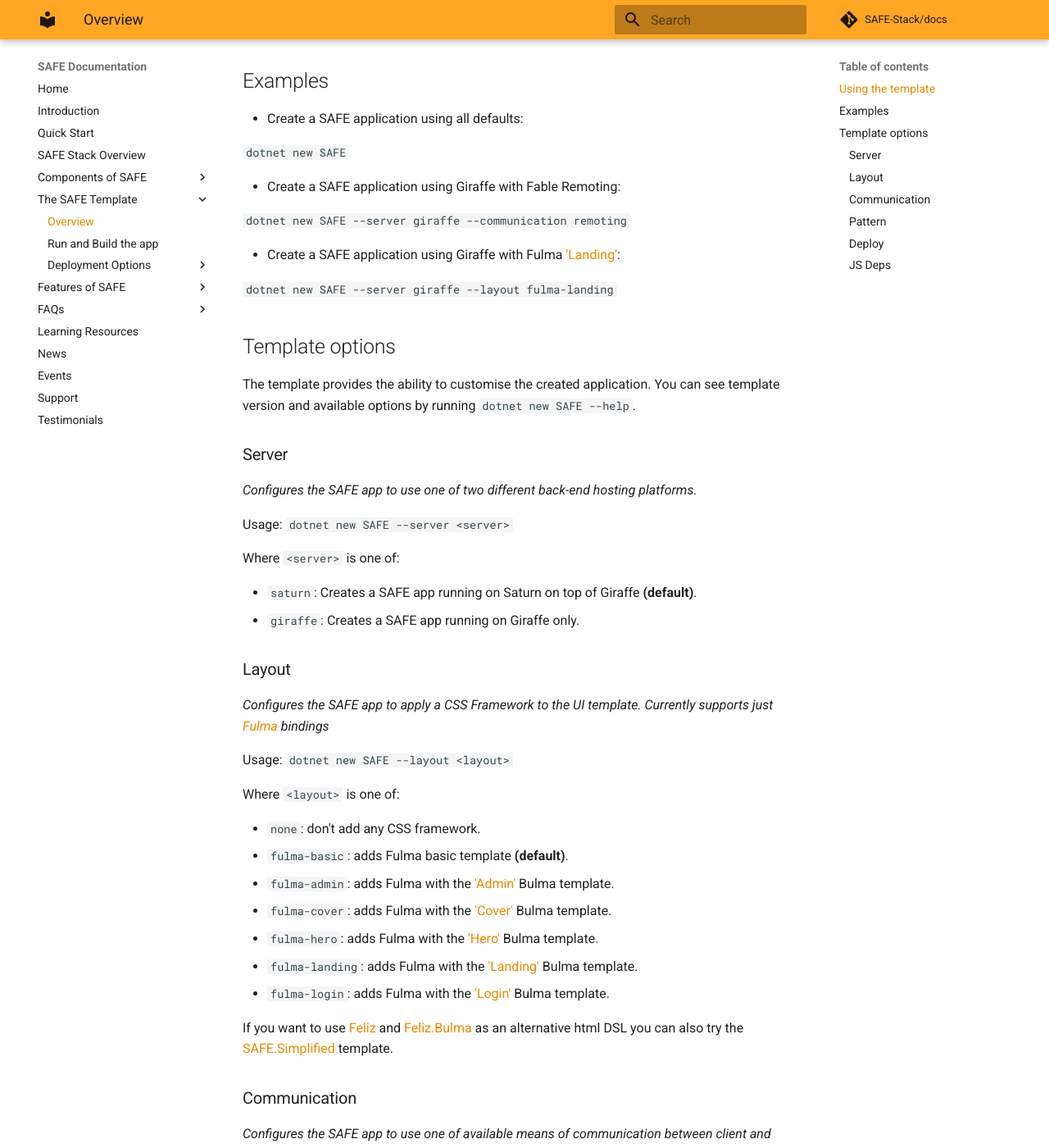
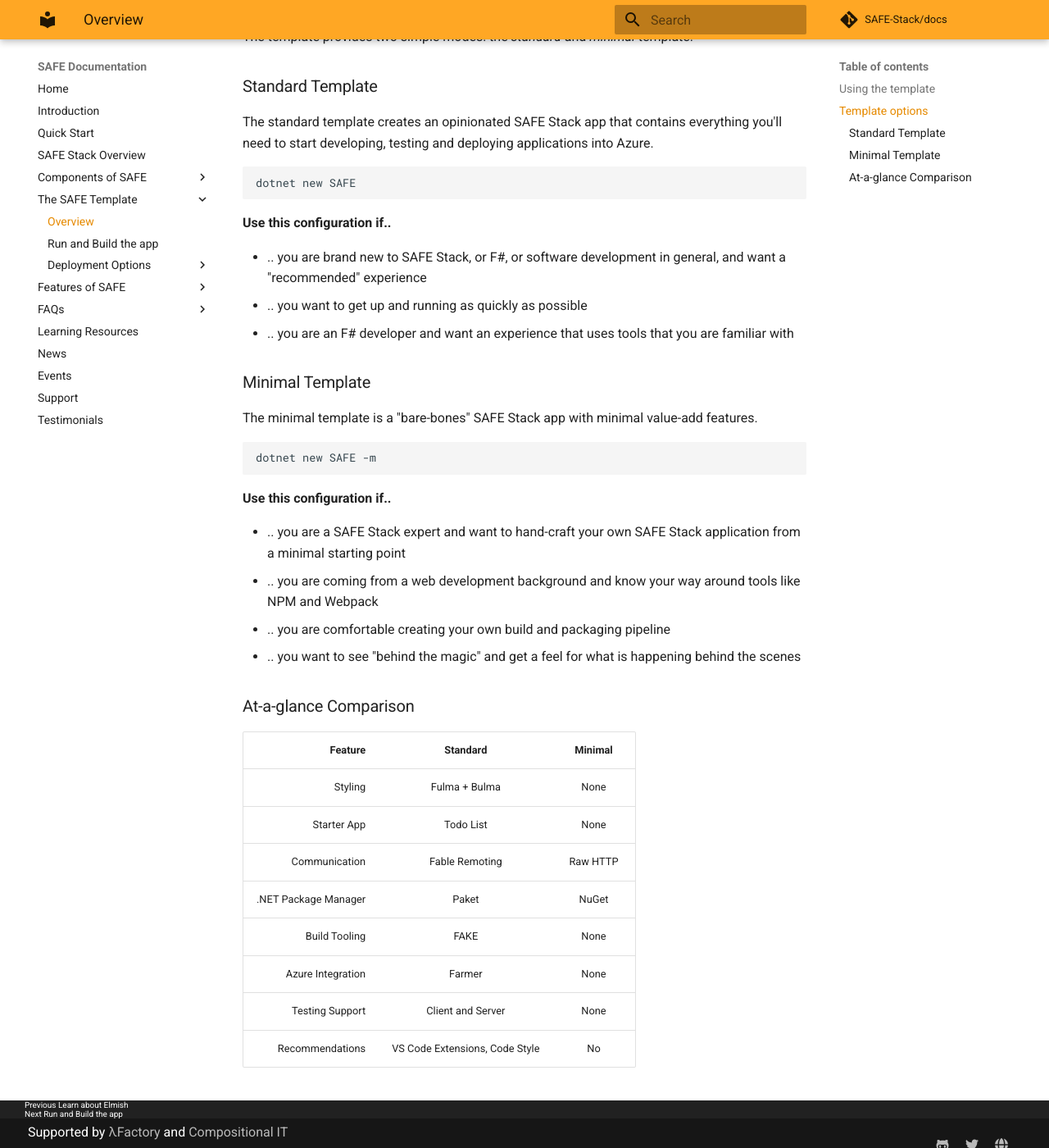
Before and after one commit to SAFE-Stack/docs, an MkDocs documentation site: the page built from docs/template-overview.md, in a window 1280 px wide and 1400 px high, scrolled down 550 px. Shown: the whole window at 82% size. Built offline with MkDocs 1.6.1 and Material for MkDocs 9.7.7, drawn with Linux system fonts in a browser that asks for light colours; comment, search, counter and statistics services are not loaded; some of the changed text lies outside the part shown.

Commit message:
Update main pages

````diff
--- a/docs/template-overview.md
+++ b/docs/template-overview.md
@@ -1,111 +1,50 @@
-The [SAFE Template](https://github.com/SAFE-Stack/SAFE-template) is a [dotnet CLI template](https://docs.microsoft.com/en-us/dotnet/core/tools/dotnet-new?tabs=netcore2x) for SAFE Stack projects, designed to get you up and running as quickly as possible, with flexible options to suit your application.
+The [SAFE Template](https://github.com/SAFE-Stack/SAFE-template) is a [dotnet CLI template](https://docs.microsoft.com/en-us/dotnet/core/tools/dotnet-new) for SAFE Stack projects, designed to get you up and running as quickly as possible, with flexible options to suit your application. The template gets you up and running with the most common elements of the stack with minimal configuration options.
 
-The template gets you up and running with the most common elements of the stack:
-
-* [Saturn](https://saturnframework.github.io/docs/) or [Giraffe](https://github.com/giraffe-fsharp/Giraffe)
-* [Fable](http://fable.io/) for client-side F#
-* [Elmish](https://elmish.github.io/) for web UI
-* [Fulma](https://fulma.github.io/Fulma/) for consistent web styling
-* [Docker](template-docker.md), [Azure App Service](template-appservice.md), [Google Cloud AppEngine](template-gcp-appengine.md), [Google Cloud Kubernetes Engine](template-gcp-kubernetes.md) or [Heroku](template-heroku.md) deployment models for hosting.
+All template options come with a fully working end-to-end SAFE application with known-good dependencies on client (NPM) and server (NuGet), as well as a preconfigured webpack configuration file.
 
 ## Using the template
-
 Refer to the [Quick Start guide](quickstart.md#create-your-first-safe-app) to see basic guidance on how to install and use the template.
 
-## Examples
+## Template options
+The template provides two simple modes: the *standard* and *minimal* template.
 
-* Create a SAFE application using all defaults:
+### Standard Template
+The standard template creates an opinionated SAFE Stack app that contains everything you'll need to start developing, testing and deploying applications into Azure.
 
-`dotnet new SAFE`
+```powershell
+dotnet new SAFE
+```
 
-* Create a SAFE application using Giraffe with Fable Remoting:
+**Use this configuration if..**
 
-`dotnet new SAFE --server giraffe --communication remoting`
+* .. you are brand new to SAFE Stack, or F#, or software development in general, and want a "recommended" experience
+* .. you want to get up and running as quickly as possible
+* .. you are an F# developer and want an experience that uses tools that you are familiar with
 
-* Create a SAFE application using Giraffe with Fulma ['Landing'](https://bulmatemplates.github.io/bulma-templates/templates/landing.html):
+### Minimal Template
+The minimal template is a "bare-bones" SAFE Stack app with minimal value-add features.
 
-`dotnet new SAFE --server giraffe --layout fulma-landing`
+```powershell
+dotnet new SAFE -m
+```
 
-## Template options
+**Use this configuration if..**
 
-The template provides the ability to customise the created application. You can see template version and available options by running  `dotnet new SAFE --help`.
+* .. you are a SAFE Stack expert and want to hand-craft your own SAFE Stack application from a minimal starting point
+* .. you are coming from a web development background and know your way around tools like NPM and Webpack
+* .. you are comfortable creating your own build and packaging pipeline
+* .. you want to see "behind the magic" and get a feel for what is happening behind the scenes
 
-### Server
 
-*Configures the SAFE app to use one of two different back-end hosting platforms.*
+### At-a-glance Comparison
 
-Usage: `dotnet new SAFE --server <server>`
-
-Where `<server>` is one of:
-
-* `saturn`: Creates a SAFE app running on Saturn on top of Giraffe **(default)**.
-* `giraffe`: Creates a SAFE app running on Giraffe only.
-
-### Layout
-
-*Configures the SAFE app to apply a CSS Framework to the UI template. Currently supports just [Fulma](https://fulma.github.io/Fulma) bindings*
-
-Usage: `dotnet new SAFE --layout <layout>`
-
-Where `<layout>` is one of:
-
-* `none`: don't add any CSS framework.
-* `fulma-basic`: adds Fulma basic template **(default)**.
-* `fulma-admin`: adds Fulma with the ['Admin'](https://bulmatemplates.github.io/bulma-templates/templates/admin.html) Bulma template.
-* `fulma-cover`: adds Fulma with the ['Cover'](https://bulmatemplates.github.io/bulma-templates/templates/cover.html) Bulma template.
-* `fulma-hero`: adds Fulma with the ['Hero'](https://bulmatemplates.github.io/bulma-templates/templates/hero.html) Bulma template.
-* `fulma-landing`: adds Fulma with the ['Landing'](https://bulmatemplates.github.io/bulma-templates/templates/landing.html) Bulma template.
-* `fulma-login`: adds Fulma with the ['Login'](https://bulmatemplates.github.io/bulma-templates/templates/login.html) Bulma template.
-
-If you want to use [Feliz](https://github.com/Zaid-Ajaj/Feliz) and [Feliz.Bulma](https://github.com/Dzoukr/Feliz.Bulma) as an alternative html DSL
-you can also try the [SAFE.Simplified](https://github.com/Zaid-Ajaj/SAFE.Simplified) template.
-
-### Communication
-
-*Configures the SAFE app to use one of available means of communication between client and server. Currently supports [Fable.Remoting](https://github.com/Zaid-Ajaj/Fable.Remoting) and [Elmish.Bridge](https://github.com/Nhowka/Elmish.Bridge). If this argument is not supplied, client / server communication will be handled through the standard routing and serialization mechanism of the server. See [here](feature-clientserver.md) for an overview of Fable.Remoting, Elmish.Bridge and the alternatives for sharing data between client and server.*
-
-Usage: `dotnet new SAFE --communication <communication model>`
-
-Where `<communication model>` is one of:
-
-* `none`: don't add any additional libraries for client-server communication **(default)**
-* `remoting`: add [Fable.Remoting](https://github.com/Zaid-Ajaj/Fable.Remoting) to the template.
-* `bridge`: add [Elmish.Bridge](https://github.com/Nhowka/Elmish.Bridge) to the template.
-
-### Pattern
-
-*Configures Client app to use one of available patterns. Currently supports only either default Elmish architecture with Commands or simple (no Commands) Elmish Architecture in conjunction with [Elmish.Streams](https://elmish-streams.readthedocs.io/) library for reactive programming*
-
-Usage: `dotnet new SAFE --pattern <pattern model>`
-
-Where `<pattern model>` is one of:
-
-* `default`: use standard Elmish architecture with Commands **(default)**
-* `streams`: use simple Elmish architecture without Commands + [Elmish.Streams](https://elmish-streams.readthedocs.io/) for reactive pattern
-
-### Deploy
-
-*Optionally configures the SAFE app to elements needed for deploying to one of two different hosting models. If this argument is not supplied, no explicit support for any hosting model will be provided.*
-
-Usage: `dotnet new SAFE --deploy <hosting model>`
-
-Where `<hosting model>` is one of:
-
-* `none`: don't add FAKE targets to deploy **(default)**.
-* `docker`: Adds [FAKE](https://fake.build/) targets that bundles and build a Docker image. See [here](template-docker.md) for more details about Docker deployment.
-* `azure`: Adds [FAKE](https://fake.build/) targets and an [Azure Resource Manager](https://docs.microsoft.com/en-us/azure/azure-resource-manager/resource-group-overview) (ARM) template that allows deployment to the [Azure App Service](https://azure.microsoft.com/en-us/services/app-service/) plus an [Azure Application Insights](https://azure.microsoft.com/en-us/services/application-insights/) instance. See [here](template-appservice.md) for more details about Azure deployment.
-* `gcp-appengine`: Adds [FAKE](https://fake.build/) targets to deploy to [Google Cloud AppEngine](https://cloud.google.com/appengine/).
-* `gcp-kubernetes`: Adds [FAKE](https://fake.build/) targets to deploy to [Google Cloud Kubernetes Engine](https://cloud.google.com/kubernetes-engine/).
-* `iis`: Adds [FAKE](https://fake.build/) targets and client paths normalization to easily publish the application to [IIS](https://www.iis.net/).
-* `heroku`: Adds [FAKE](https://fake.build/) targets to deploy to [Heroku](https://heroku.com/).
-
-### JS Deps
-
-*Configures the SAFE app to use either Yarn or NPM for JS package management.*
-
-Usage: `dotnet new SAFE --js-deps <package manager>`
-
-Where `<package manager>` is one of:
-
-* `yarn`: uses [Yarn](https://yarnpkg.com/) for JS package management  **(default)**.
-* `npm`: uses [NPM](https://www.npmjs.com/) for JS package management. If you use NPM, you'll also need [NPX](https://medium.com/@maybekatz/introducing-npx-an-npm-package-runner-55f7d4bd282b) to run scripts.
+| Feature | Standard | Minimal |
+|-:|:-:|:-:|
+| Styling | Fulma + Bulma | None |
+| Starter App | Todo List | None |
+| Communication | Fable Remoting | Raw HTTP |
+| .NET Package Manager | Paket | NuGet |
+| Build Tooling | FAKE | None |
+| Azure Integration | Farmer | None |
+| Testing Support | Client and Server | None |
+| Recommendations | VS Code Extensions, Code Style | No |
````
Also changed, not shown: docs/component-fable.md (+2 -4 lines), docs/index.md (+3 -1 lines), docs/intro.md (+9 -3 lines), docs/quickstart.md (+2 -4 lines).
